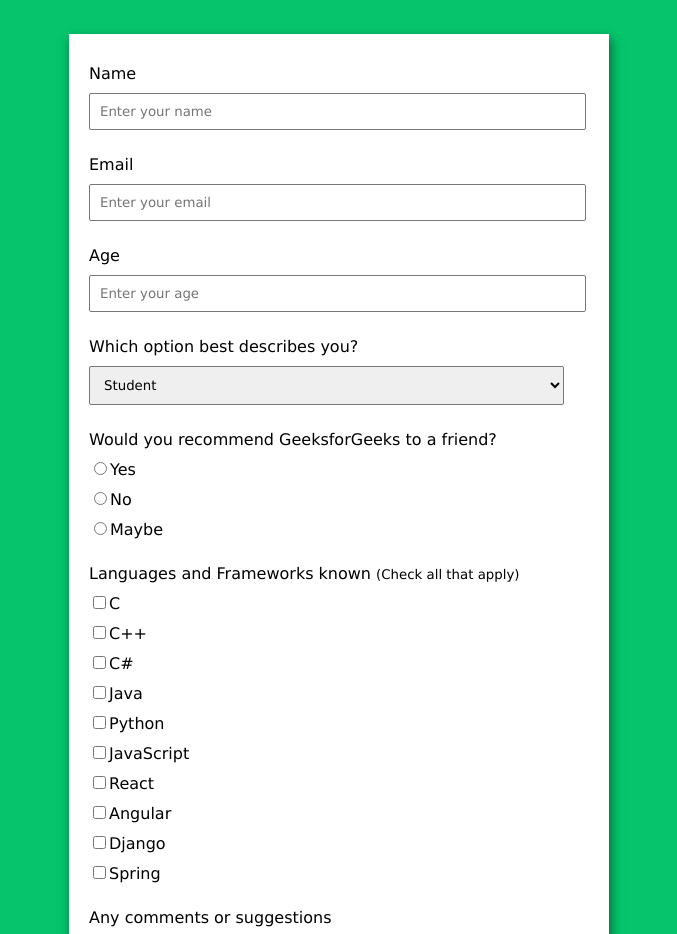
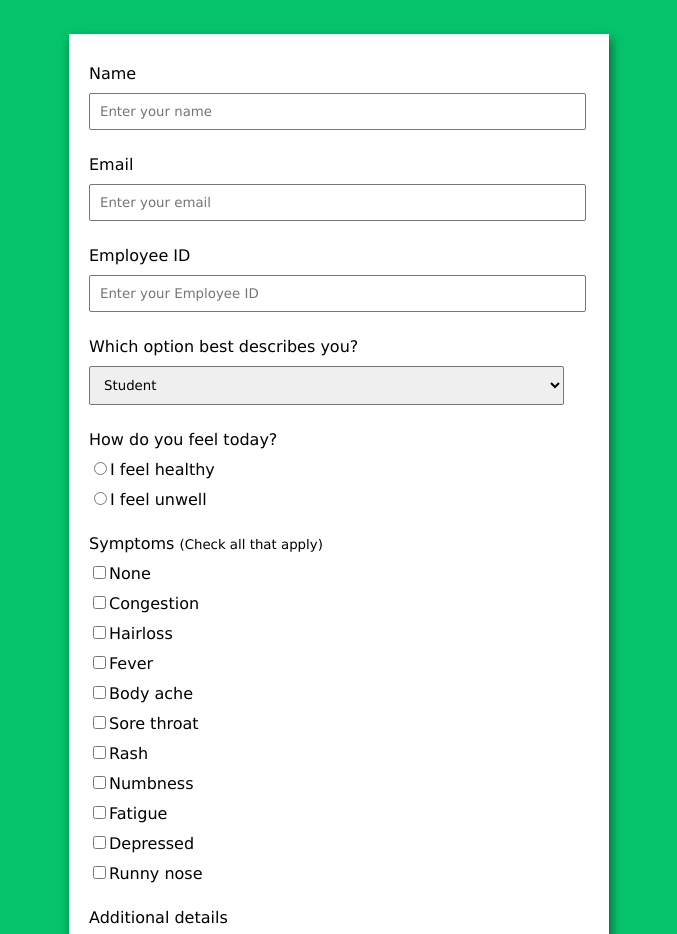
Before and after one commit to andrewhakimian/genesishealth, a plain HTML site: page index.html in a window 1280 px wide. Shown: the part 75-1009 px from the top of the page, without its empty margins (301-978 px from the left). Drawn offline with Linux system fonts and the light colour scheme.

Commit message:
Update index.html

```diff
--- a/index.html
+++ b/index.html
@@ -78,7 +78,7 @@
 </head>
 
 <body>
-	<h1>GeeksforGeeks Survey Form</h1>
+	<h1>Genesis Healthcare Questionnaire </h1>
 
 	<!-- Create Form -->
 	<form id="form">
@@ -107,14 +107,14 @@
 		</div>
 
 		<div class="form-control">
-			<label for="age" id="label-age">
-				Age
+			<label for="Employee ID" id="label-Employee ID">
+				Employee ID
 			</label>
 
 			<!-- Input Type Text -->
 			<input type="text"
-				id="age"
-				placeholder="Enter your age" />
+				id="Employee ID"
+				placeholder="Enter your Employee ID" />
 		</div>
 
 		<div class="form-control">
@@ -135,68 +135,65 @@
 
 		<div class="form-control">
 			<label>
-				Would you recommend GeeksforGeeks
-				to a friend?
+				How do you feel today?
 			</label>
 
 			<!-- Input Type Radio Button -->
 			<label for="recommed-1">
 				<input type="radio"
 					id="recommed-1"
-					name="recommed">Yes</input>
+					name="recommed">I feel healthy</input>
 			</label>
 			<label for="recommed-2">
 				<input type="radio"
 					id="recommed-2"
-					name="recommed">No</input>
-			</label>
-			<label for="recommed-3">
-				<input type="radio"
-					id="recommed-3"
-					name="recommed">Maybe</input>
+					name="recommed">I feel unwell</input>
 			</label>
 		</div>
 
 		<div class="form-control">
-			<label>Languages and Frameworks known
+			<label>Symptoms
 				<small>(Check all that apply)</small>
 			</label>
 			<!-- Input Type Checkbox -->
 			<label for="inp-1">
 				<input type="checkbox"
-					name="inp">C</input></label>
+					name="inp">None</input></label>
 			<label for="inp-2">
 				<input type="checkbox"
-					name="inp">C++</input></label>
+					name="inp">Congestion</input></label>
 			<label for="inp-3">
 				<input type="checkbox"
-					name="inp">C#</input></label>
+					name="inp">Hairloss</input></label>
 			<label for="inp-4">
 				<input type="checkbox"
-					name="inp">Java</input></label>
+					name="inp">Fever</input></label>
 			<label for="inp-5">
 				<input type="checkbox"
-					name="inp">Python</input></label>
+					name="inp">Body ache</input></label>
 			<label for="inp-6">
 				<input type="checkbox"
-					name="inp">JavaScript</input></label>
+					name="inp">Sore throat</input></label>
 			<label for="inp-7">
 				<input type="checkbox"
-					name="inp">React</input></label>
-			<label for="inp-7">
+					name="inp">Rash</input></label>
+			<label for="inp-8">
 				<input type="checkbox"
-					name="inp">Angular</input></label>
-			<label for="inp-7">
+					name="inp">Numbness</input></label>
+			<label for="inp-9">
 				<input type="checkbox"
-					name="inp">Django</input></label>
-			<label for="inp-7">
+					name="inp">Fatigue</input></label>
+			<label for="inp-10">
 				<input type="checkbox"
-					name="inp">Spring</input></label>
+					name="inp">Depressed</input></label>
+			<label for="inp-11">
+				<input type="checkbox"
+					name="inp">Runny nose</input></label>
 		</div>
 
 		<div class="form-control">
 			<label for="comment">
-				Any comments or suggestions
+				Additional details
 			</label>
 
 			<!-- multi-line text input control -->
```
